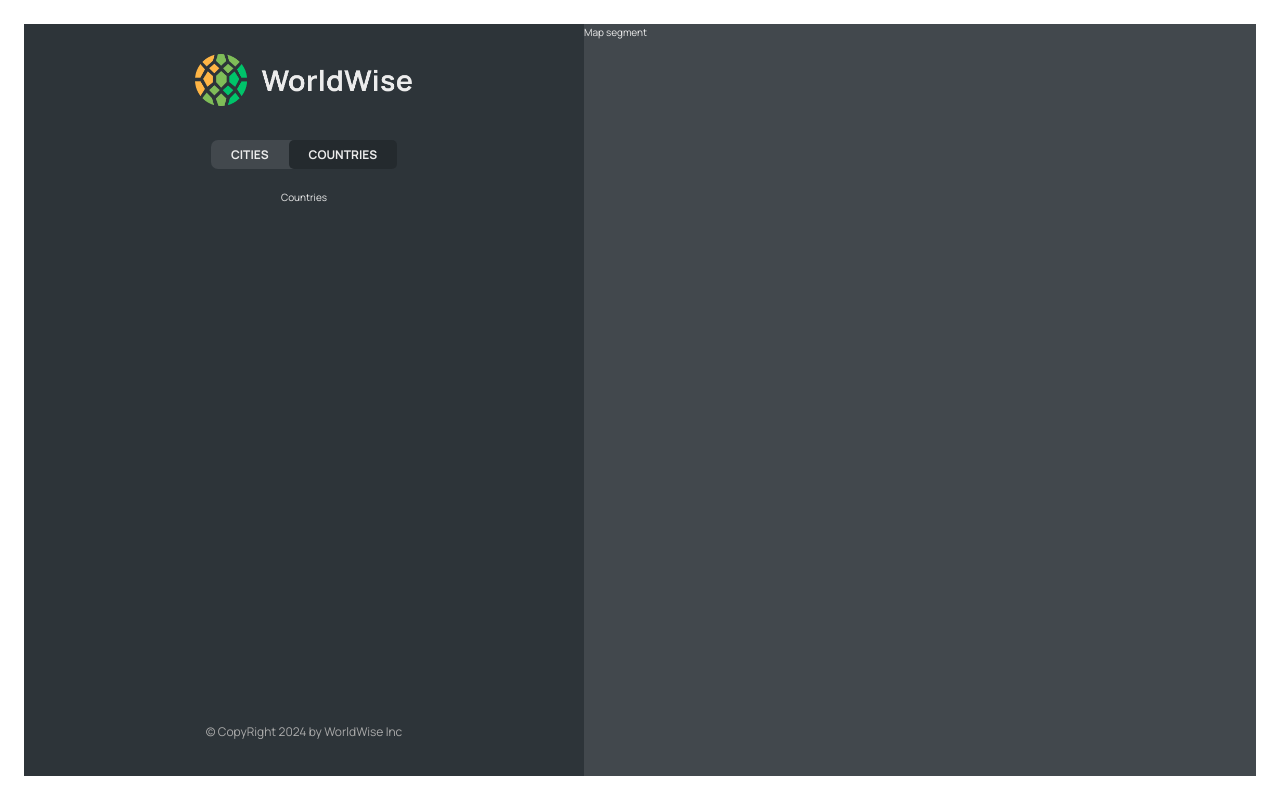
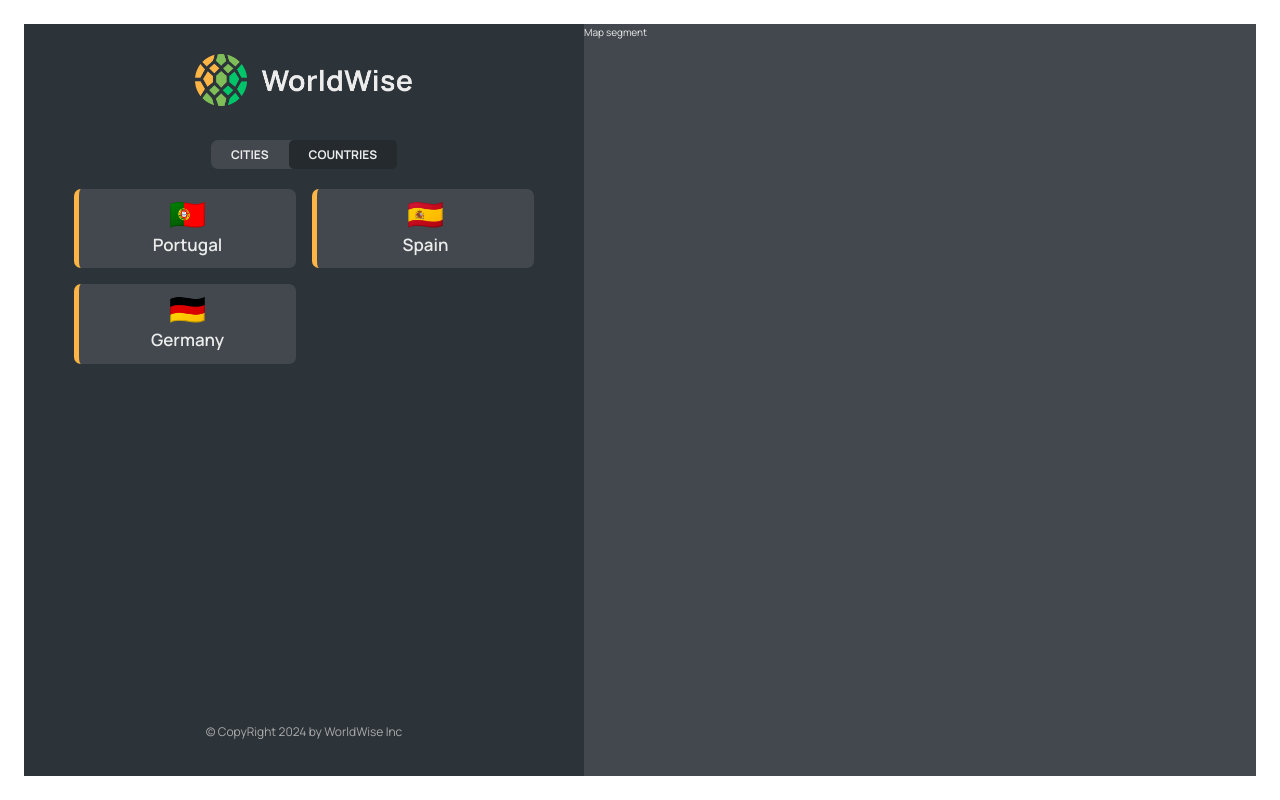
Before and after one commit to ritikkamboj/WorldWise, a React (Vite) app: page /app/countries in a window 1280 px wide. Built offline with nearby package versions, Linux system fonts and the light colour scheme; data requests are answered from the project's data file.

Commit message:
filter out the unique countries from the cities data

```diff
--- a/data/cities.json
+++ b/data/cities.json
@@ -35,6 +35,30 @@
         "lng": 13.376933665713324
       },
       "id": 98443197
+    },
+    {
+      "cityName": "Lisbon",
+      "country": "Portugal",
+      "emoji": "🇵🇹",
+      "date": "2027-10-31T15:59:59.138Z",
+      "notes": "My favorite city so far!",
+      "position": {
+        "lat": 38.727881642324164,
+        "lng": -9.140900099907554
+      },
+      "id": 7393038
+    },
+    {
+      "cityName": "Madrid",
+      "country": "Spain",
+      "emoji": "🇪🇸",
+      "date": "2027-07-15T08:22:53.976Z",
+      "notes": "",
+      "position": {
+        "lat": 40.46635901755316,
+        "lng": -3.7133789062500004
+      },
+      "id": 1780675
     }
   ]
 }
--- a/src/App.jsx
+++ b/src/App.jsx
@@ -8,14 +8,22 @@
 import Login from "./Pages/Login";
 import CityList from "./components/CityList";
 import { useEffect, useState } from "react";
+import CountryList from "./components/CountryList";
 
 
-const BASE_URL = 'http://localhost:9000'
+const BASE_URL = 'http://localhost:9000' ;
+
+
+
+// Update cities array to use flag emojis
+
 
 function App() {
 
   const [cities, setCities]= useState([]);
   const [isLoading, setIsLoading]= useState();
+
+
 
   useEffect(function(){
     async function fetchCities() {
@@ -28,6 +36,7 @@
         const data = await res.json();
         console.log(data)
         setCities(data);
+        console.log(data)
       } catch (error) {
         console.error('There was an error fetching the data:', error);
       } finally {
@@ -49,7 +58,7 @@
           <Route path="app" element={<AppLayout />}>
             <Route index element={<CityList cities={cities} isLoading={isLoading}/>} />
             <Route path="cities" element={<CityList cities={cities} isLoading={isLoading}/>} />
-            <Route path="countries" element={<p>Countries</p>} />
+            <Route path="countries" element={<CountryList cities={cities} isLoading={isLoading}/>} />
             <Route path="form" element={<p>Form</p>} />
           </Route>
           <Route path="login" element={<Login />} />
--- a/starter/components/CountryItem.jsx
+++ b/src/components/CountryItem.jsx
@@ -1,6 +1,8 @@
+/* eslint-disable react/prop-types */
 import styles from "./CountryItem.module.css";
 
 function CountryItem({ country }) {
+  // console.log('jai shree ram ')
   return (
     <li className={styles.countryItem}>
       <span>{country.emoji}</span>
--- /dev/null
+++ b/src/components/CountryList.jsx
@@ -0,0 +1,36 @@
+/* eslint-disable react/prop-types */
+
+import styles from "./CountryList.module.css";
+import Spinner from "./Spinner";
+// import CityItem from './CityItem'
+import CountryItem from "./CountryItem";
+import Message from "./Message";
+
+function CountryList({ isLoading, cities }) {
+  if (isLoading) return <Spinner />;
+  console.log(cities);
+
+  if (!cities.length)
+    return (
+      <Message message={"There is no data in array which you fetched  "} />
+    );
+
+  const countries = cities.reduce((arr, city) => {
+    if (!arr.map((el) => el.country).includes(city.country))
+      return [...arr, { country: city.country, emoji: city.emoji }];
+    else
+    return arr;
+  }, []);
+//   console.log(countries);
+
+  return (
+    <ul className={styles.countryList}>
+      {countries.map((country) => (
+        // eslint-disable-next-line react/jsx-key
+        <CountryItem country={country} />
+      ))}
+    </ul>
+  );
+}
+
+export default CountryList;
```
Also changed, not shown: src/components/CityItem.jsx (+7 -0 lines), src/components/CountryItem.module.css (renamed from starter/components/CountryItem.module.css), src/components/CountryList.module.css (renamed from starter/components/CountryList.module.css).
